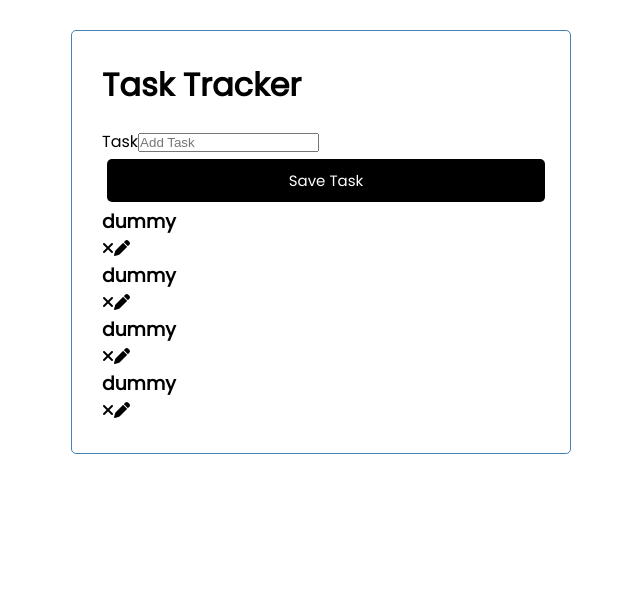
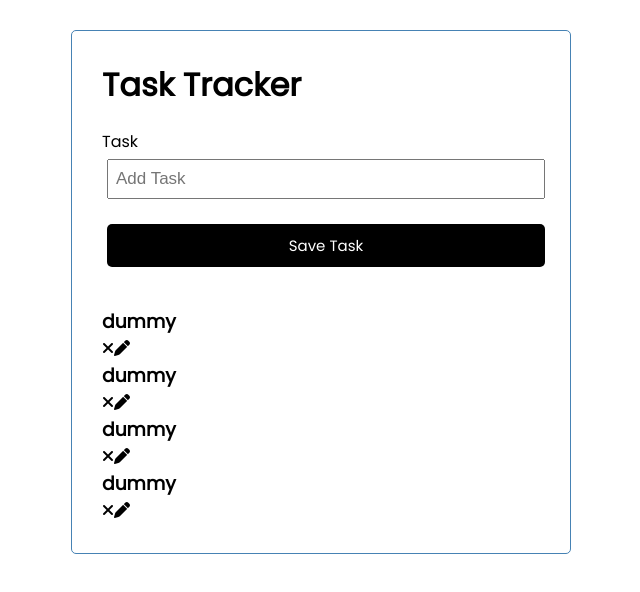
Before and after one commit to husseinfaqih/task-manager-vue, a Vue app: page / in a window 1280 px wide. Shown: the top 592 px of the page, without its empty margins (319-959 px from the left). Built offline with nearby package versions, Linux system fonts and the light colour scheme.

Commit message:
Add logic to addTask through vuex and apply styling

```diff
--- a/src/components/AddTask.vue
+++ b/src/components/AddTask.vue
@@ -1,9 +1,9 @@
 <template>
-  <form >
+  <form class="add-form" @submit.prevent="addTaskAndClearFields">
 
-    <div >
+    <div class="form-control">
       <label>Task</label>
-      <input type="text" name="text" placeholder="Add Task" />
+      <input type="text" v-model="text" name="text" placeholder="Add Task" />
     </div>
 
     <input type="submit" value="Save Task" class="btn btn-block" />
@@ -11,13 +11,71 @@
 </template>
 
 <script>
+import { mapActions } from 'vuex';
 
 export default {
-  name: 'AddTask'
- ,
+  name: 'AddTask',
+  data() {
+    return {
+      text: ""
+    };
+  },
+  methods: {
+    ...mapActions(['addTask']),
+
+    addTaskAndClearFields() {
+
+      const newTask = {
+        id: Math.floor(Math.random() * 100000),
+        text: this.text,
+      };
+
+      this.addTask(newTask);
+
+      this.clearFields();
+    },
+
+
+    clearFields() {
+      this.text = "";
+    }
+  },
 };
 </script>
 
-<style >
+<style scoped>
+.add-form {
+  margin-bottom: 40px;
+}
 
+.form-control {
+  margin: 20px 0;
+}
+
+.form-control label {
+  display: block;
+}
+
+.form-control input {
+  width: 100%;
+  height: 40px;
+  margin: 5px;
+  padding: 3px 7px;
+  font-size: 17px;
+}
+
+.form-control-check {
+  display: flex;
+  align-items: center;
+  justify-content: space-between;
+}
+
+.form-control-check label {
+  flex: 1;
+}
+
+.form-control-check input {
+  flex: 2;
+  height: 20px;
+}
 </style>
--- a/src/store/modules/tasks.js
+++ b/src/store/modules/tasks.js
@@ -23,9 +23,17 @@ const getters = {
   allTasks: (state) => state.tasks,
 };
 
-const actions = {};
+const actions = {
+  addTask({ commit }, task) {
+    commit('add_task', task);
+  },
+};
 
-const mutations = {};
+const mutations = {
+  add_task(state, task) {
+    state.tasks.push(task);
+  },
+};
 
 export default {
   state,
```
